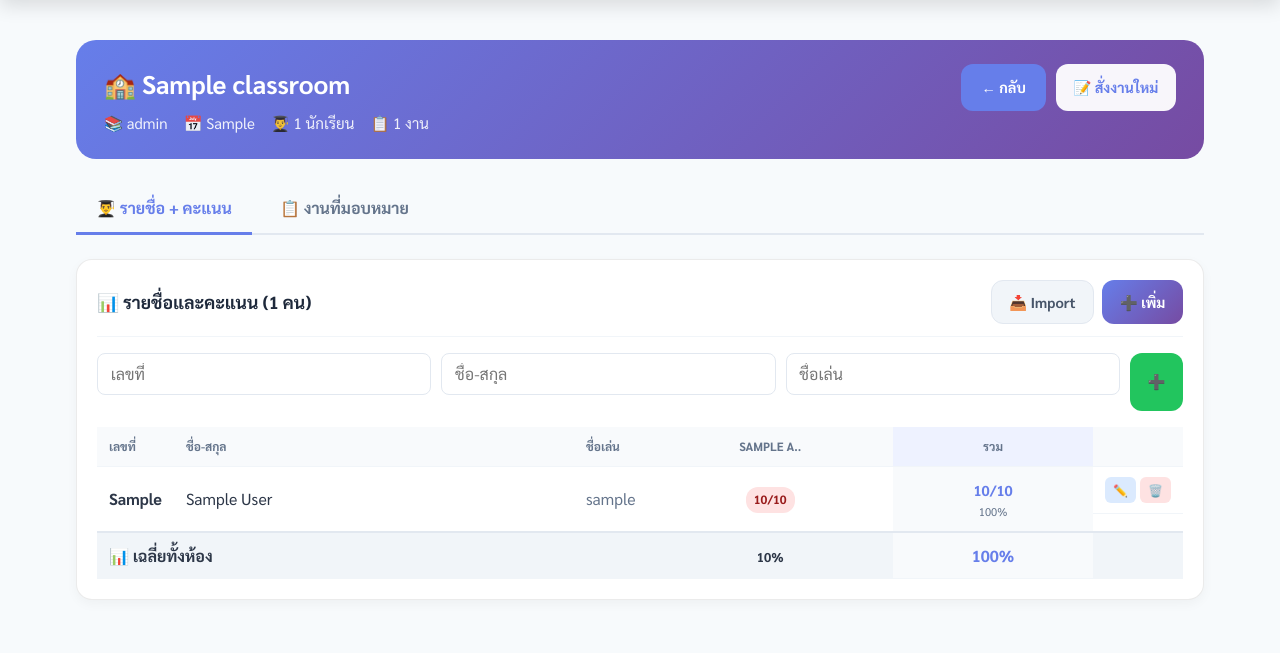
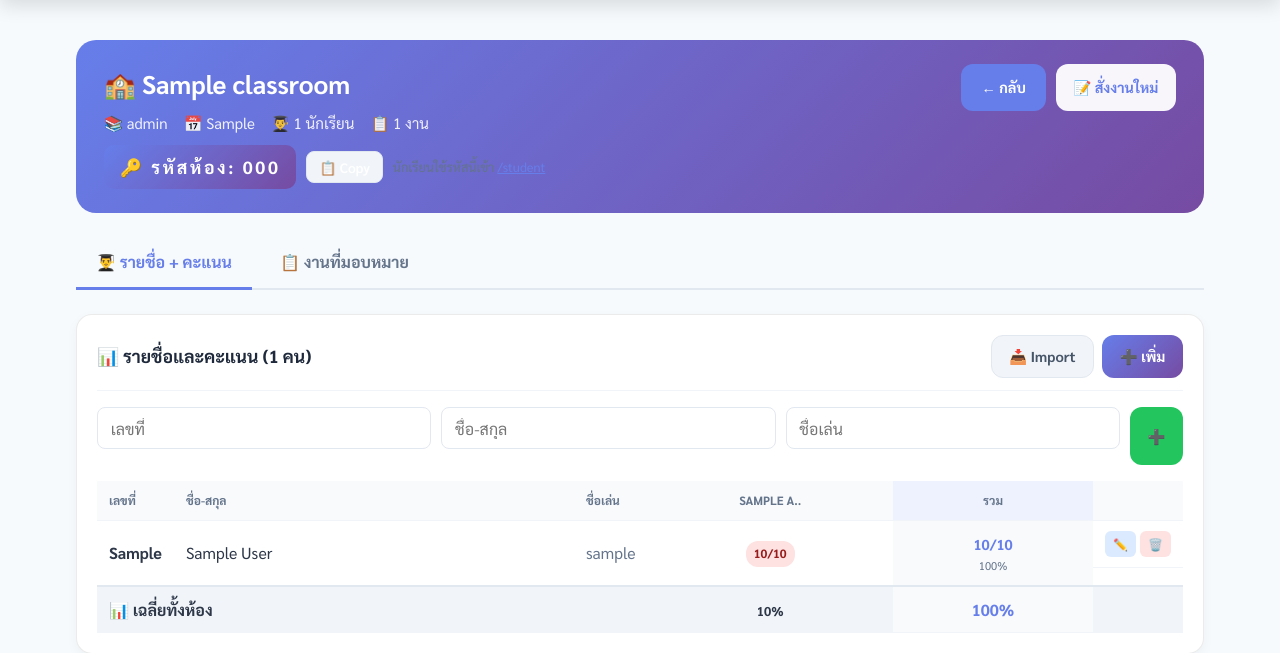
Before and after one commit to Gowithe/classready, a Flask app: page /classroom/1 in a window 1280 px wide. Shown: the part 74-727 px from the top of the page. Run offline with Flask 3, Linux system fonts and the light colour scheme; the visitor is signed in with stand-in values (Sample User, id 1); data comes from the database, SQL or seed files in the repository; tables that the repository leaves empty hold one stand-in row (values such as "Sample post").

Commit message:
Implement copy join code feature in classroom detail
Added functionality to copy classroom join code to clipboard.

```diff
--- a/templates/classroom_detail.html
+++ b/templates/classroom_detail.html
@@ -105,6 +105,22 @@
         <span>👨‍🎓 {{ students|length }} นักเรียน</span>
         <span>📋 {{ assignments|length }} งาน</span>
       </div>
+      {% if classroom.join_code %}
+      <div style="margin-top:10px;display:flex;align-items:center;gap:10px;flex-wrap:wrap;">
+        <div style="background:linear-gradient(135deg,#667eea,#764ba2);color:#fff;padding:8px 16px;border-radius:10px;font-weight:800;font-size:1.1rem;letter-spacing:0.15em;">
+          🔑 รหัสห้อง: {{ classroom.join_code }}
+        </div>
+        <button onclick="copyJoinCode()" style="background:#f1f5f9;border:1px solid #e2e8f0;padding:6px 12px;border-radius:8px;cursor:pointer;font-size:0.85rem;font-weight:600;">📋 Copy</button>
+        <span style="color:#64748b;font-size:0.8rem;">นักเรียนใช้รหัสนี้เข้า <a href="/student" target="_blank" style="color:#667eea;">/student</a></span>
+      </div>
+      <script>
+      function copyJoinCode(){
+        navigator.clipboard.writeText('{{ classroom.join_code }}').then(()=>{
+          const b=event.target;b.textContent='✅ Copied!';setTimeout(()=>b.textContent='📋 Copy',2000);
+        });
+      }
+      </script>
+      {% endif %}
     </div>
     <div class="header-actions">
       <a href="{{ url_for('classroom.classrooms') }}" class="btn btn-ghost">← กลับ</a>
```
